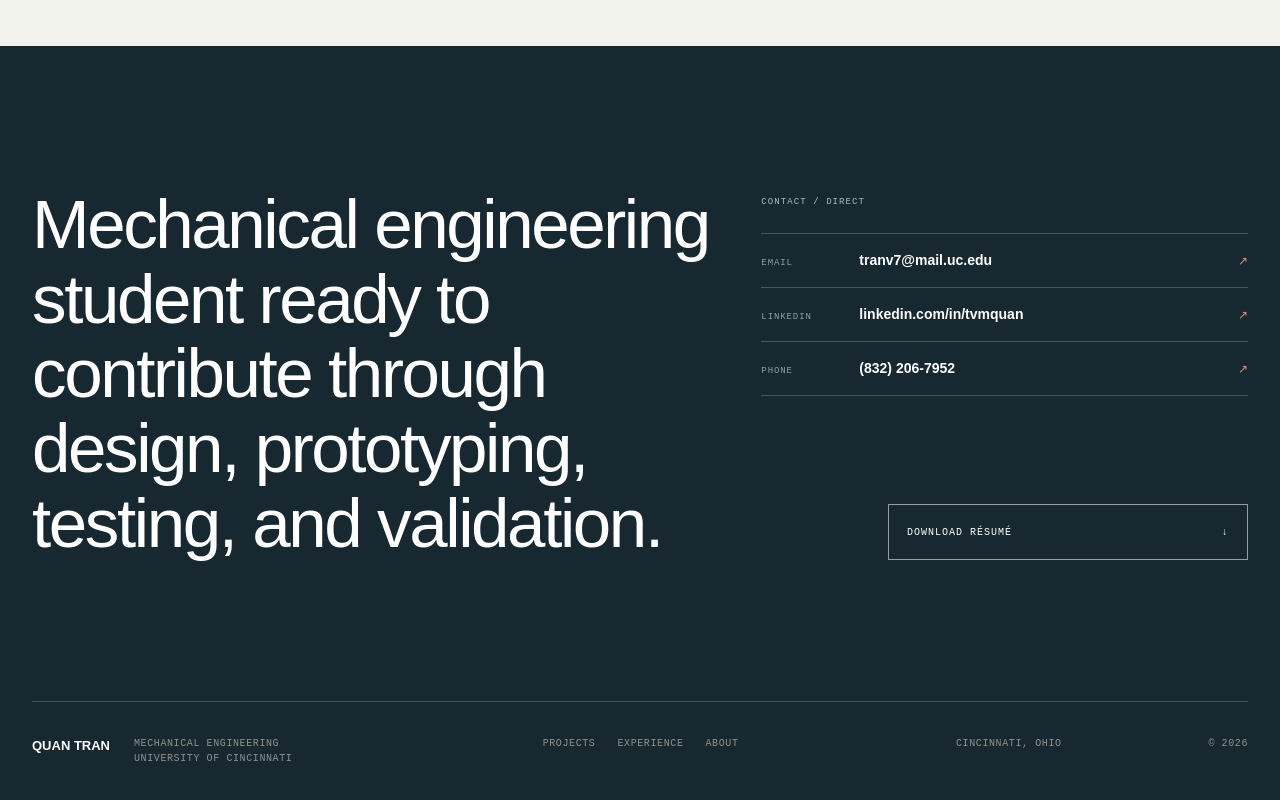
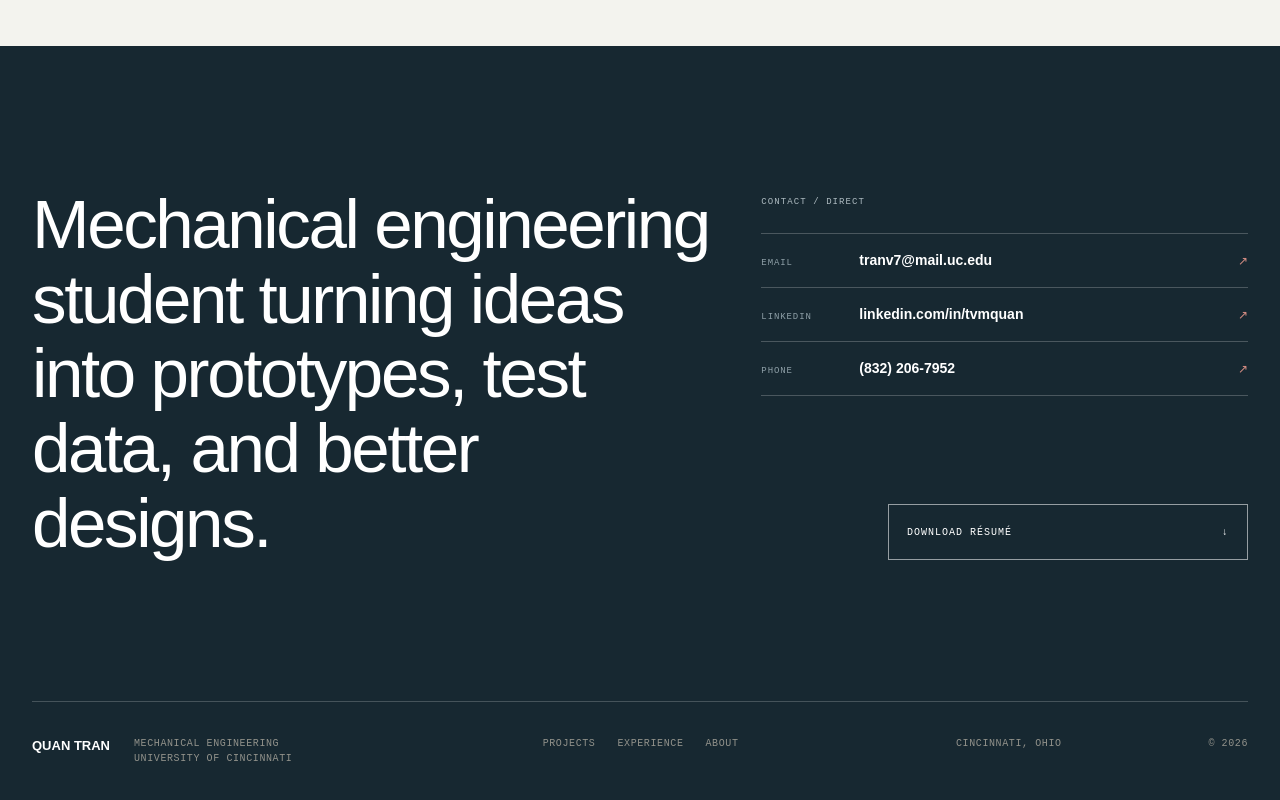
Before and after one commit to tquann207/tquan207.portfolio, a Next.js app: page / in a window 1280 px wide. Shown: the part 7633-8433 px from the top of the page. Built offline with nearby package versions, Linux system fonts and the light colour scheme; no server answers.

Commit message:
Change the introduction for the footer

```diff
--- a/components/footer.tsx
+++ b/components/footer.tsx
@@ -5,7 +5,7 @@ export function Footer() {
   return (
     <footer className="footer" id="contact">
       <div className="site-shell footer-top">
-        <p>Mechanical engineering student ready to contribute through design, prototyping, testing, and validation.</p>
+        <p>Mechanical engineering student turning ideas into prototypes, test data, and better designs.</p>
         <div className="footer-contact" aria-label="Contact information">
           <span className="footer-contact__eyebrow">CONTACT / DIRECT</span>
           <div className="footer-contact__links">
```
